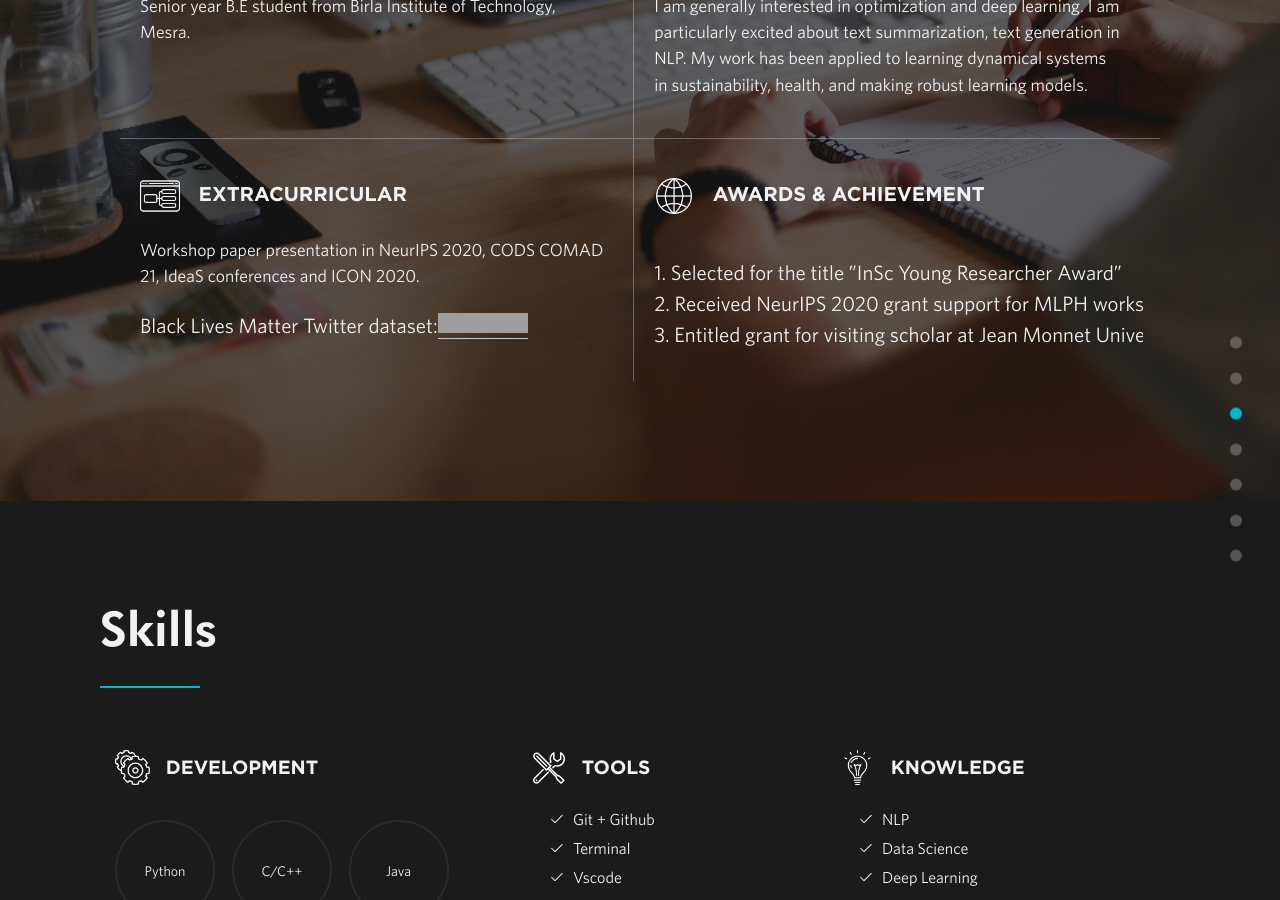
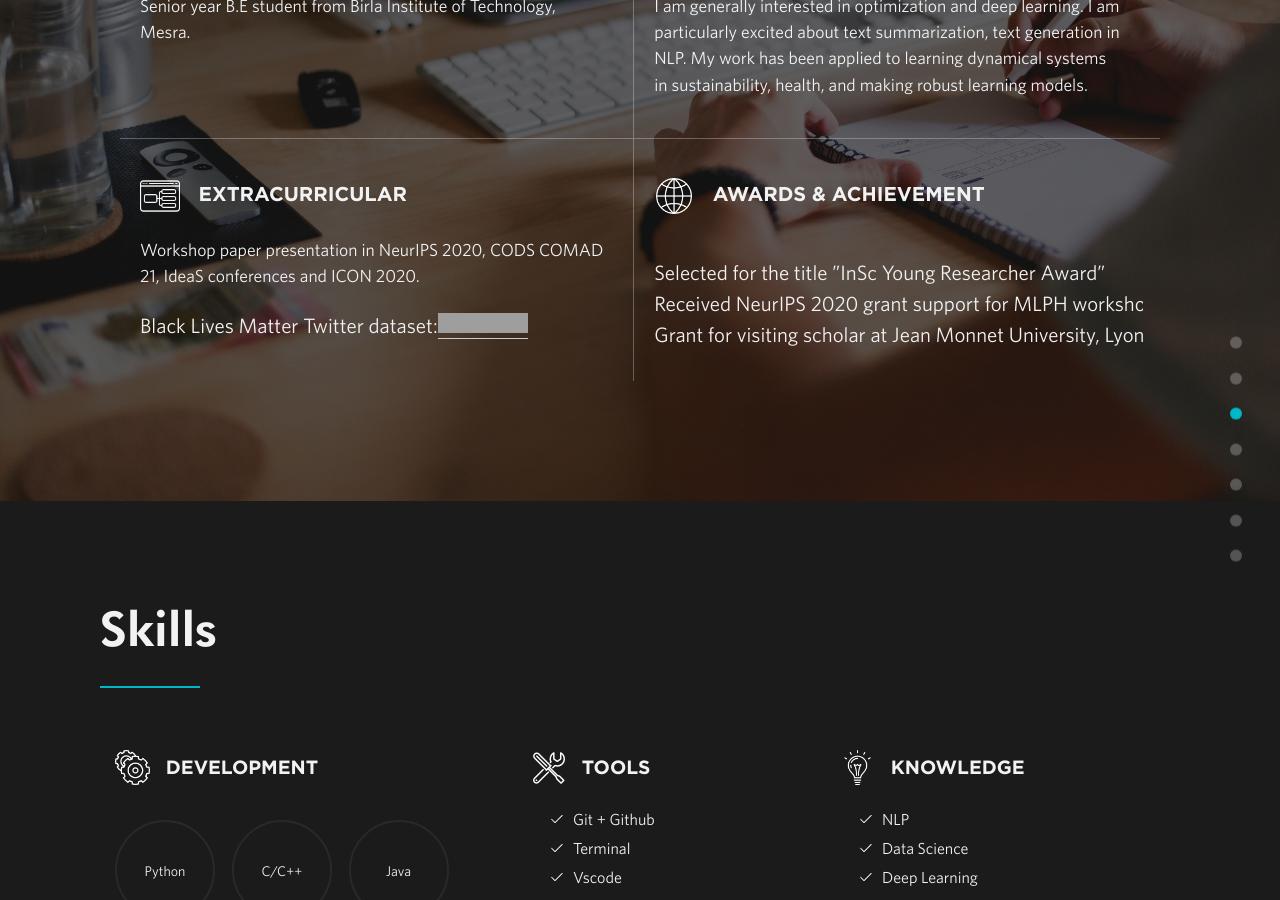
Before and after one commit to sumit6597/sumit6597.github.io, a Jekyll site: the page built from index.html, in a window 1280 px wide and 900 px high, scrolled down 1985 px. Built offline with Jekyll 4.4.1, drawn with Linux system fonts in a browser that asks for light colours; nearby versions of some CDN libraries; grey boxes are pictures that could not be loaded.

Commit message:
Update services.yml

```diff
--- a/_data/services.yml
+++ b/_data/services.yml
@@ -19,5 +19,5 @@
 
     - heading: Awards & Achievement
       sprite: wit
-      text: <p class="test"> 1. Selected for the title ”InSc Young Researcher Award” <br>2. Received NeurIPS 2020 grant support for MLPH workshop
-            <br> 3. Entitled grant for visiting scholar at Jean Monnet University, Lyon, France</p>
+      text: <p class="test">Selected for the title ”InSc Young Researcher Award” <br>Received NeurIPS 2020 grant support for MLPH workshop
+            <br>Grant for visiting scholar at Jean Monnet University, Lyon</p>
```
